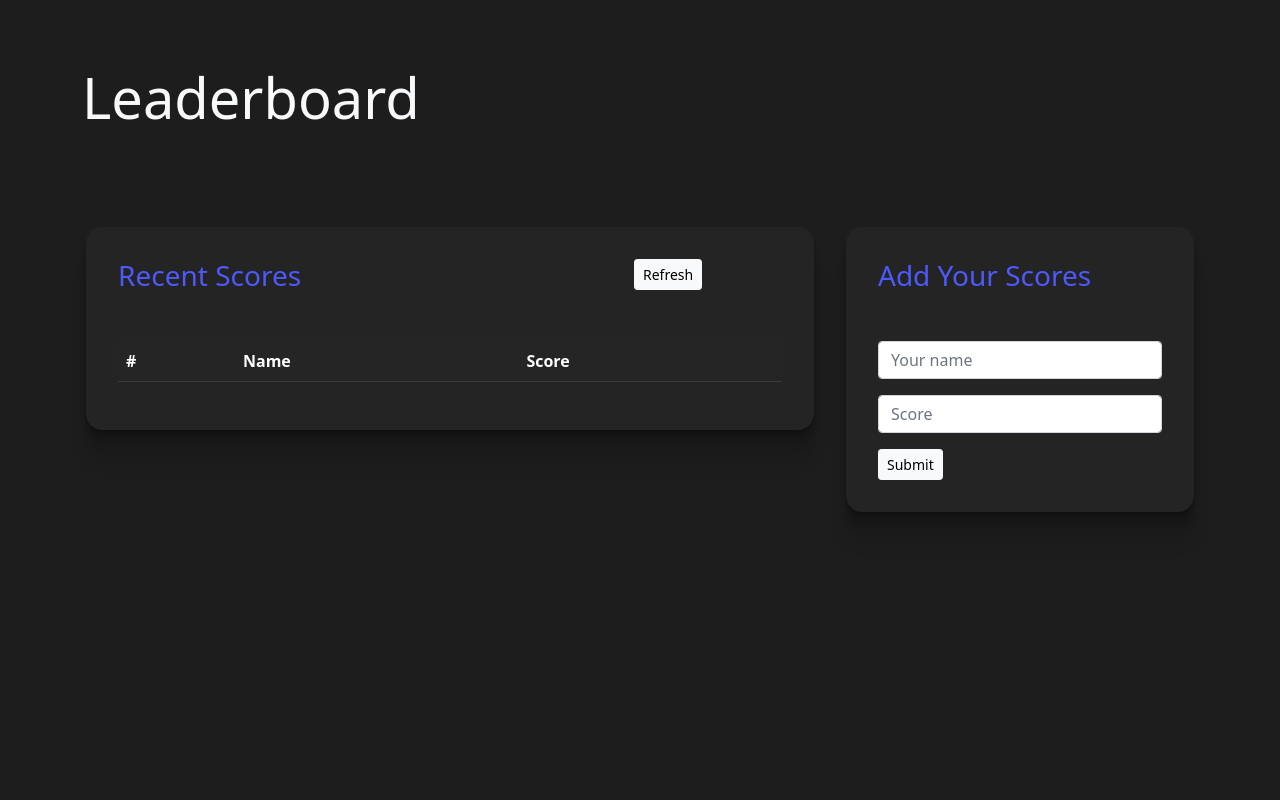
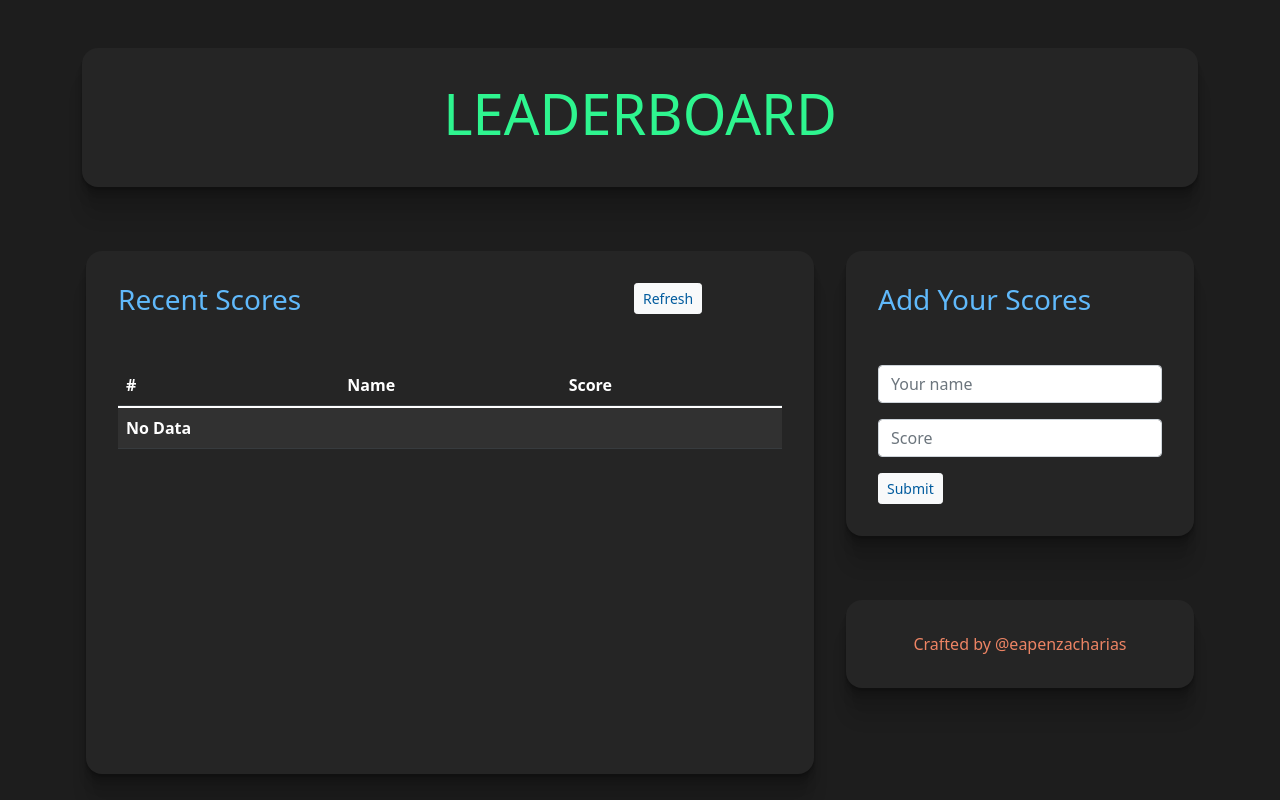
Before and after one commit to eapenzacharias/Leaderboard, a website built with webpack: page src/index.html in a window 1280 px wide. Built offline with nearby package versions, Linux system fonts and the light colour scheme; no server answers.

Commit message:
Style changes

```diff
--- a/src/index.html
+++ b/src/index.html
@@ -9,9 +9,13 @@
   <body>
     <div class="container">
       <div class="row">
-        <h1 class="display-4">Leaderboard</h1>
+        <div class="col-12">
+          <div class="header inside-div">
+            <h1 class="display-4">Leaderboard</h1>
+          </div>
+        </div>
         <div class="sub-div col-lg-8">
-          <div class="inside-div big-div">
+          <div class="inside-div">
             <div class="row">
               <div class="col-9">
                 <h2 class="h3">Recent Scores</h2>
@@ -44,9 +48,20 @@
           </div>
         </div>
         <div class="sub-div col-lg-4">
-          <div class="inside-div small-div">
+          <div class="inside-div">
             <h2 class="h3">Add Your Scores</h2>
             <div id="form-div"></div>
+          </div>
+          <div class="inside-div info-box">
+            <div>
+              Crafted by
+              <a
+                target="_blank"
+                rel="noopener noreferrer"
+                href="https://github.com/eapenzacharias"
+                >@eapenzacharias</a
+              >
+            </div>
           </div>
         </div>
       </div>
--- a/src/scripts/printUI.js
+++ b/src/scripts/printUI.js
@@ -4,10 +4,10 @@ import { createElement, getElement } from './querySelectors.js';
 
 const recentScores = async (scores) => {
   scores = await scores;
-  const table = getElement('#scores-data');
-  table.innerHTML = '';
   let count = 1;
-  if (scores) {
+  if (scores.length > 0) {
+    const table = getElement('#scores-data');
+    table.innerHTML = '';
     scores.forEach((e) => {
       const row = createElement('tr');
       row.scope = 'row';
--- a/src/style/style.scss
+++ b/src/style/style.scss
@@ -6,19 +6,26 @@ body {
   color: #f8f9fa;
 
   .container {
-    padding-top: 5%;
-
     h1 {
-      margin-bottom: 5rem;
+      text-align: center;
+      text-transform: uppercase;
     }
 
     h2 {
       padding-bottom: 2.5rem;
     }
 
+    .header {
+      margin: 3rem 0;
+      width: 100%;
+      color: #2ef58f;
+    }
+
     .sub-div {
       padding: 1rem;
+      color: #60b9fb;
     }
+
     .table-dark {
       --bs-table-bg: #252525;
       --bs-table-striped-bg: #313131;
@@ -28,23 +35,53 @@ body {
       --bs-table-hover-bg: #383838;
       --bs-table-hover-color: #fff;
     }
-    .big-div {
-      color: #4e59fc;
+
+    .btn-light {
+      color: #005b9e;
+    }
+
+    .inside-div {
       padding: 2rem;
-      background-color: #ffffff08;
+      background-color: #252525;
       border-radius: 1rem;
-      box-shadow: rgba(0, 0, 0, 0.09) 0px 2px 1px,
-        rgba(0, 0, 0, 0.09) 0px 4px 2px, rgba(0, 0, 0, 0.09) 0px 8px 4px,
-        rgba(0, 0, 0, 0.09) 0px 16px 8px, rgba(0, 0, 0, 0.09) 0px 32px 16px;
+      box-shadow:
+        rgba(0, 0, 0, 0.09) 0 2px 1px,
+        rgba(0, 0, 0, 0.09) 0 4px 2px,
+        rgba(0, 0, 0, 0.09) 0 8px 4px,
+        rgba(0, 0, 0, 0.09) 0 16px 8px,
+        rgba(0, 0, 0, 0.09) 0 32px 16px;
     }
-    .small-div {
-      color: #4e59fc;
-      padding: 2rem;
-      background-color: #ffffff08;
-      border-radius: 1rem;
-      box-shadow: rgba(0, 0, 0, 0.09) 0px 2px 1px,
-        rgba(0, 0, 0, 0.09) 0px 4px 2px, rgba(0, 0, 0, 0.09) 0px 8px 4px,
-        rgba(0, 0, 0, 0.09) 0px 16px 8px, rgba(0, 0, 0, 0.09) 0px 32px 16px;
+
+    table tbody {
+      display: block;
+      max-height: 20rem;
+      overflow-y: scroll;
+      overflow-x: auto;
+    }
+
+    table thead,
+    table tbody tr {
+      word-wrap: break-word;
+      display: table;
+      width: 100%;
+      table-layout: fixed;
+    }
+
+    .info-box {
+      margin: 4rem 0;
+      color: #ed8464;
+      text-align: center;
+
+      a {
+        color: #ed8464;
+        text-decoration: none;
+      }
+    }
+
+    @media only screen and (min-width: 960px) {
+      table tbody {
+        height: 30rem;
+      }
     }
   }
 }
```
